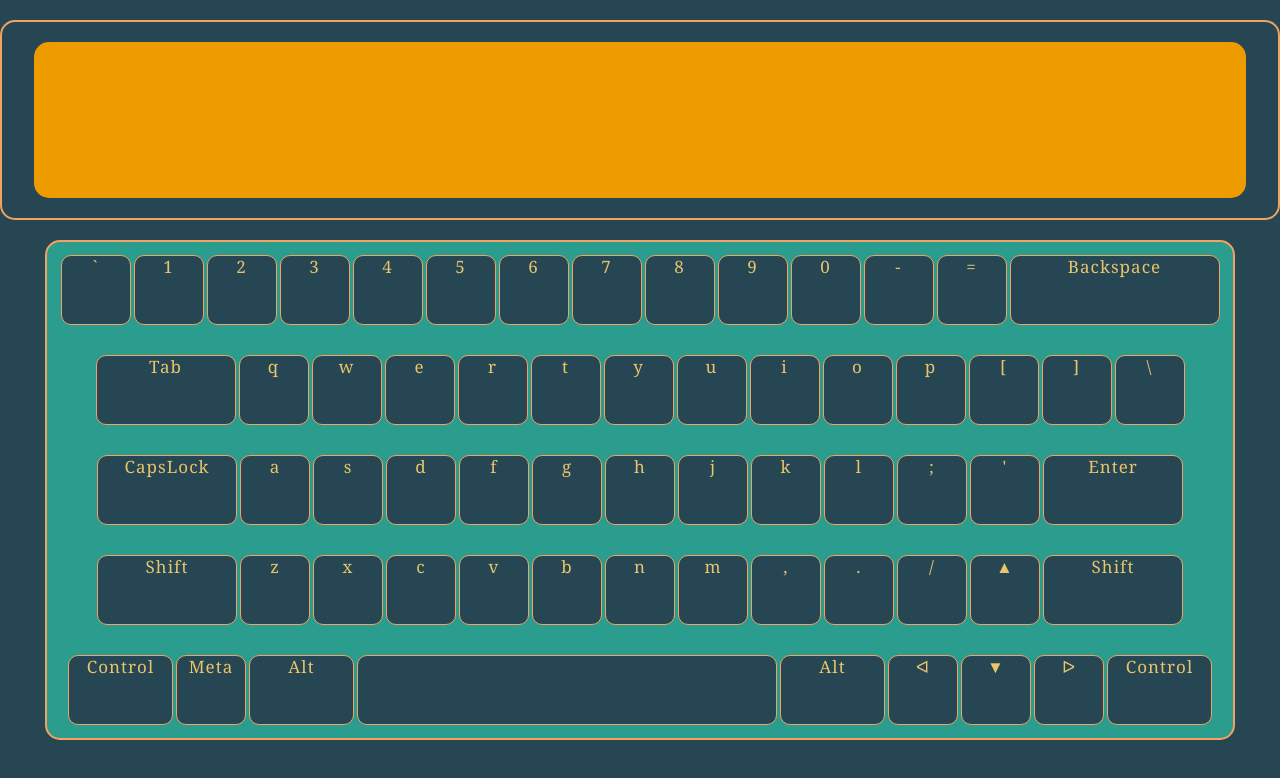
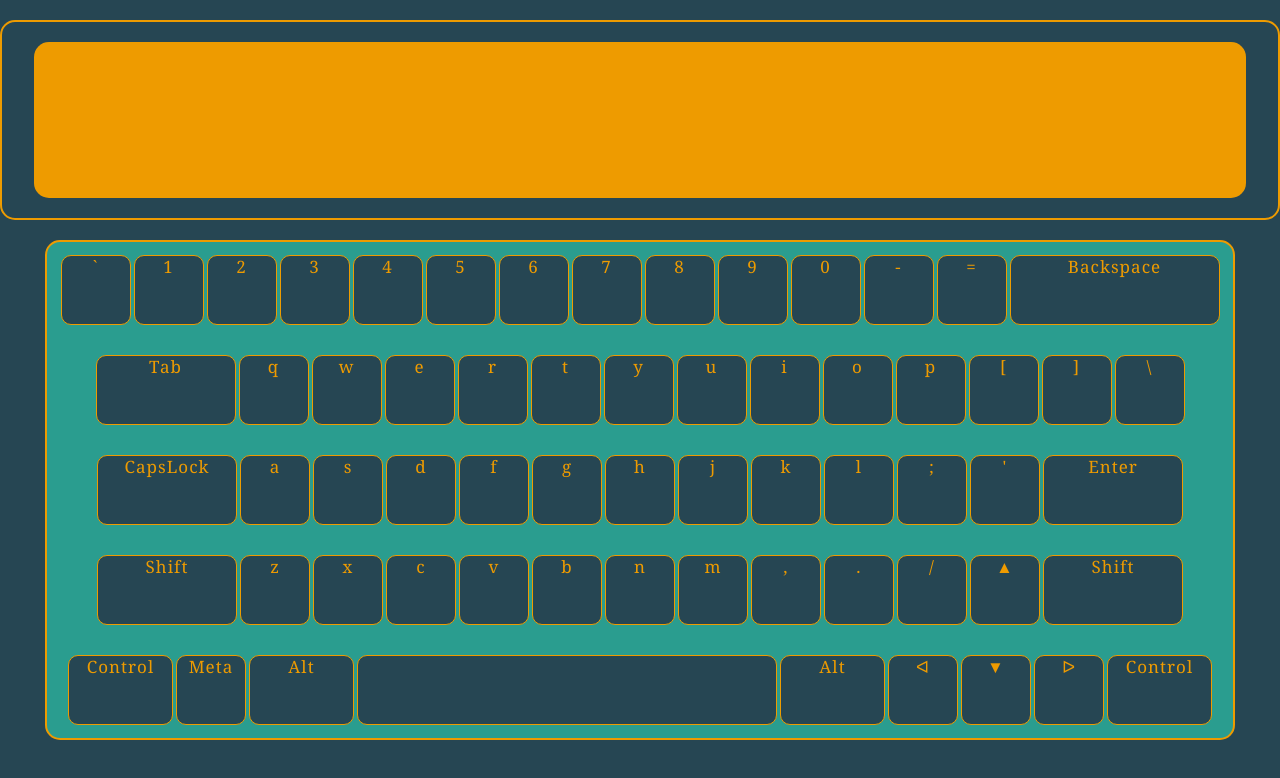
Before and after one commit to dsh91698/v-kb, a website with bundled scripts: page index.html in a window 1280 px wide. Built offline with nearby package versions, Linux system fonts and the light colour scheme.

Commit message:
fix: minor color fix fo key font and border

```diff
--- a/_variables.scss
+++ b/_variables.scss
@@ -28,10 +28,10 @@ $burnt-sienna: #e76f51ff;
 $color-background: $charcoal;
 $color-background-keyboard:$persian-green;
 $color-hover: $burnt-sienna;
-$color-border: $sandy-brown;
-$color-font: $maize-crayola;
+$color-border: $gamboge;
+$color-font: $gamboge;
 $color-font-textarea: #001219;
-$color-background-textarea: #EE9B00;
+$color-background-textarea: $gamboge;
 $color-CL_on: green;
 //-----------------------------------------------------------------------------------------
 
```
Also changed, not shown: style.css, 1 other file.
